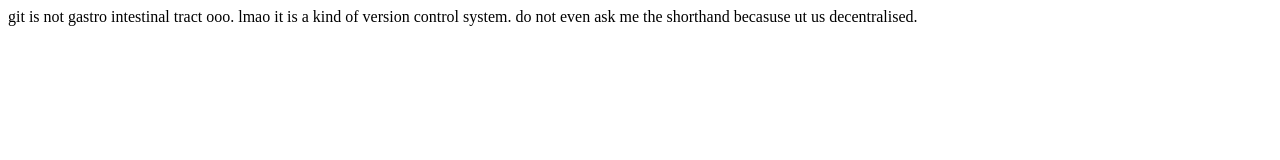
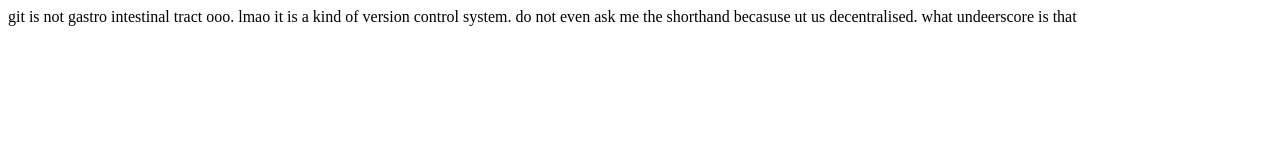
Before and after one commit to ezeezinne236920/git-1-sample, a plain HTML site: page index.html in a window 1280 px wide. Drawn offline with Linux system fonts and the light colour scheme.

Commit message:
Changes to be committed:commit that app.js

```diff
--- /dev/null
+++ b/app.js
@@ -0,0 +1,2 @@
+console.log("Hello World");
+console.log("what the uck is going on?");
--- a/index.html
+++ b/index.html
@@ -8,11 +8,7 @@
   </head>
   <body>
     git is not gastro intestinal tract ooo. lmao it is a kind of version control
-    system. do not even ask me the shorthand becasuse ut us decentralised.
-    <param
-      name="process,get//post
-    "
-      value=""
-    />
+    system. do not even ask me the shorthand becasuse ut us decentralised. what
+    undeerscore is that
   </body>
 </html>
```
Also changed, not shown: 1 other file.
